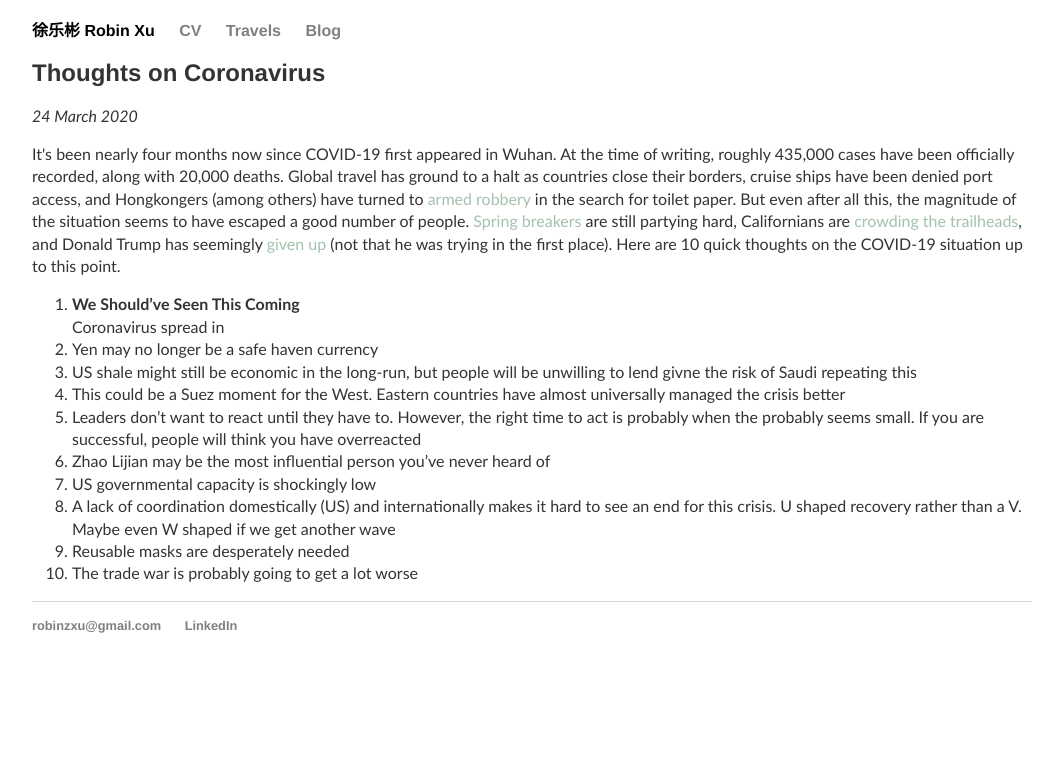
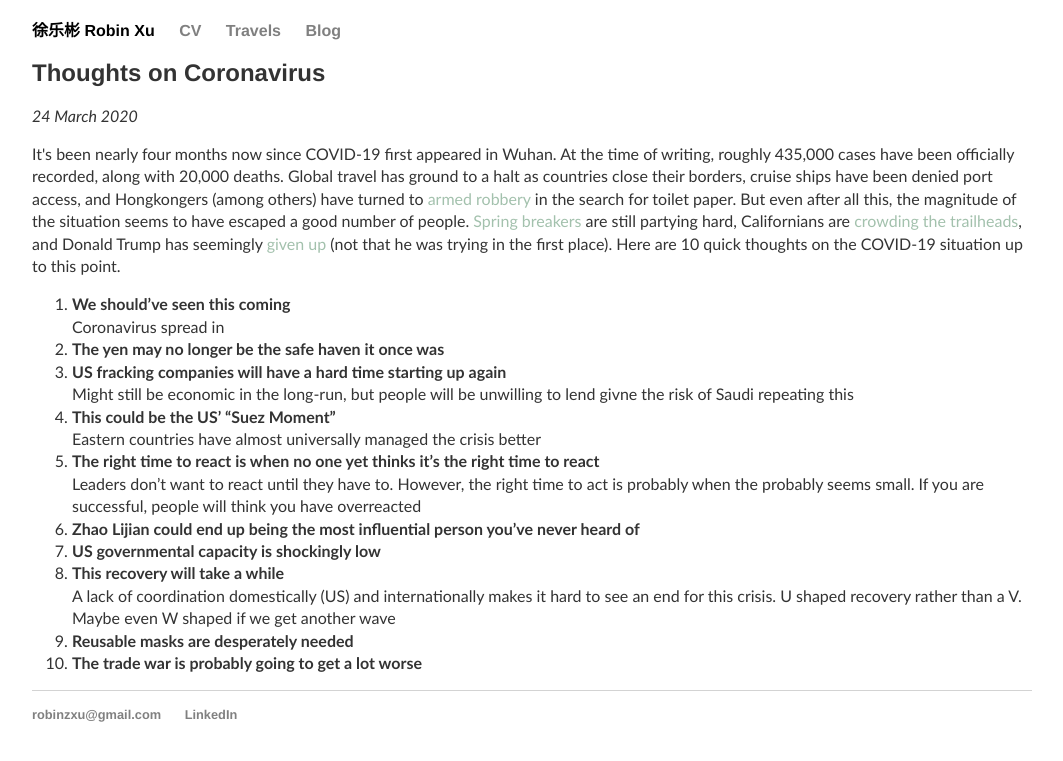
Before and after one commit to robinzxu/robinzxu.github.io, a Jekyll site: the page built from _posts/2020-03-24-thoughts-on-coronavirus.md, in a window 1280 px wide. Shown: the top 761 px of the page, without its empty margins (108-1171 px from the left). Built offline with Jekyll 4.4.1, drawn with Linux system fonts in a browser that asks for light colours.

Commit message:
Update 2020-03-24-thoughts-on-coronavirus.md

```diff
--- a/_posts/2020-03-24-thoughts-on-coronavirus.md
+++ b/_posts/2020-03-24-thoughts-on-coronavirus.md
@@ -6,14 +6,18 @@ date: 2020-03-24
 
 It\'s been nearly four months now since COVID-19 first appeared in Wuhan. At the time of writing, roughly 435,000 cases have been officially recorded, along with 20,000 deaths. Global travel has ground to a halt as countries close their borders, cruise ships have been denied port access, and Hongkongers (among others) have turned to [armed robbery](https://www.scmp.com/news/hong-kong/law-and-crime/article/3050907/armed-gang-steals-hk1000-toilet-paper-coronavirus){:target="_blank" rel="noopener"} in the search for toilet paper. But even after all this, the magnitude of the situation seems to have escaped a good number of people. [Spring breakers](https://www.usatoday.com/story/travel/destinations/2020/03/19/spring-break-beaches-florida-look-packed-despite-coronavirus-spread/2873248001/){:target="_blank" rel="noopener"} are still partying hard, Californians are [crowding the trailheads](https://www.wsj.com/articles/no-californians-sheltering-in-place-doesnt-include-hiking-in-crowds-11585065557){:target="_blank" rel="noopener"}, and Donald Trump has seemingly [given up](https://twitter.com/realDonaldTrump/status/1241935285916782593/){:target="_blank" rel="noopener"} (not that he was trying in the first place). Here are 10 quick thoughts on the COVID-19 situation up to this point.
 
-1. **We Should've Seen This Coming**
+1. **We should've seen this coming**
 Coronavirus spread in
-2. Yen may no longer be a safe haven currency
-3. US shale might still be economic in the long-run, but people will be unwilling to lend givne the risk of Saudi repeating this
-4. This could be a Suez moment for the West. Eastern countries have almost universally managed the crisis better
-5. Leaders don't want to react until they have to. However, the right time to act is probably when the probably seems small. If you are successful, people will think you have overreacted
-6. Zhao Lijian may be the most influential person you've never heard of
-7. US governmental capacity is shockingly low
-8. A lack of coordination domestically (US) and internationally makes it hard to see an end for this crisis. U shaped recovery rather than a V. Maybe even W shaped if we get another wave
-9. Reusable masks are desperately needed
-10. The trade war is probably going to get a lot worse
+2. **The yen may no longer be the safe haven it once was**
+3. **US fracking companies will have a hard time starting up again**
+Might still be economic in the long-run, but people will be unwilling to lend givne the risk of Saudi repeating this
+4. **This could be the US' "Suez Moment"**
+Eastern countries have almost universally managed the crisis better
+5. **The right time to react is when no one yet thinks it's the right time to react**
+Leaders don't want to react until they have to. However, the right time to act is probably when the probably seems small. If you are successful, people will think you have overreacted
+6. **Zhao Lijian could end up being the most influential person you've never heard of**
+7. **US governmental capacity is shockingly low**
+8. **This recovery will take a while**
+A lack of coordination domestically (US) and internationally makes it hard to see an end for this crisis. U shaped recovery rather than a V. Maybe even W shaped if we get another wave
+9. **Reusable masks are desperately needed**
+10. **The trade war is probably going to get a lot worse**
```
